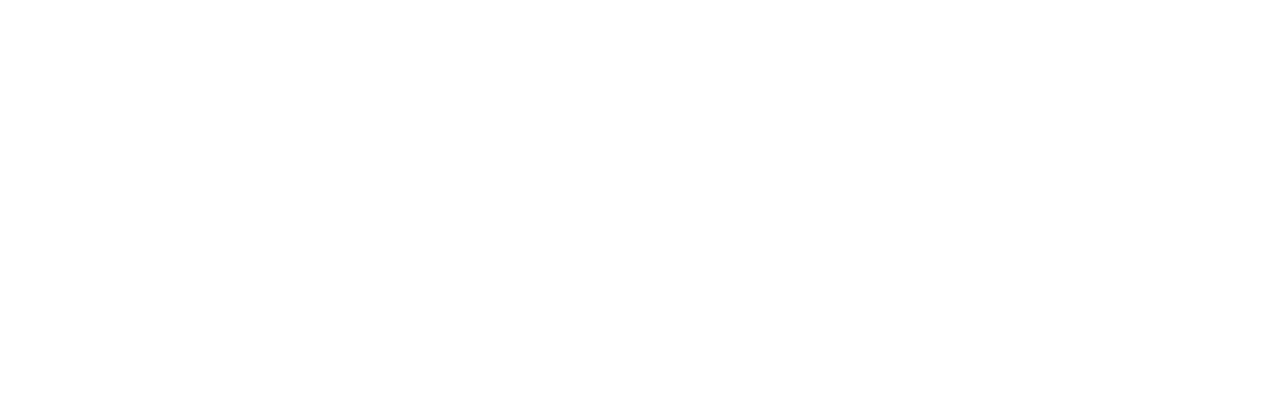
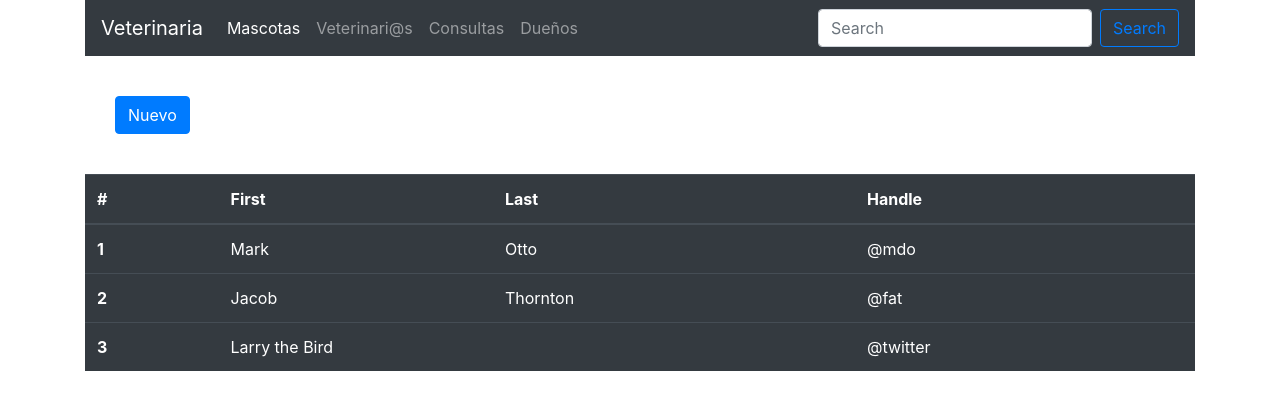
Before and after one commit to Gonza17/Proyecto_Veterinaria, a plain HTML site: page index.html in a window 1280 px wide. Drawn offline with nearby package versions, Linux system fonts and the light colour scheme.

Commit message:
comienzo del proyecto veterinaria

```diff
--- /dev/null
+++ b/css/styles.css
@@ -0,0 +1,3 @@
+.actions-menu{
+    padding: 40px 30px;
+}
--- a/index.html
+++ b/index.html
@@ -1,13 +1,104 @@
 <!doctype html>
 <html lang="en">
-  <head>
+
+<head>
+    <!-- Required meta tags -->
     <meta charset="utf-8">
-    <meta name="viewport" content="width=device-width, initial-scale=1">
+    <meta name="viewport" content="width=device-width, initial-scale=1,
+            shrink-to-fit=no">
+
+    <!-- Bootstrap CSS -->
+    <link rel="stylesheet" href="https://stackpath.bootstrapcdn.com/bootstrap/4.4.1/css/bootstrap.min.css"
+        integrity="sha384-Vkoo8x4CGsO3+Hhxv8T/Q5PaXtkKtu6ug5TOeNV6gBiFeWPGFN9MuhOf23Q9Ifjh" crossorigin="anonymous">
+    <link rel="stylesheet" href="https://use.fontawesome.com/releases/v5.13.0/css/all.css">
+    <link rel="stylesheet" href="https://use.fontawesome.com/releases/v5.13.0/css/v4-shims.css">
+    <link rel="stylesheet" href="/css/styles.css" >
+
     <title>Veterinaria</title>
-    <link href="https://cdn.jsdelivr.net/npm/bootstrap@5.3.0-alpha3/dist/css/bootstrap.min.css" rel="stylesheet" integrity="sha384-KK94CHFLLe+nY2dmCWGMq91rCGa5gtU4mk92HdvYe+M/SXH301p5ILy+dN9+nJOZ" crossorigin="anonymous">
-  </head>
-  <body>
-    <h1></h1>
-    <script src="https://cdn.jsdelivr.net/npm/bootstrap@5.3.0-alpha3/dist/js/bootstrap.bundle.min.js" integrity="sha384-ENjdO4Dr2bkBIFxQpeoTz1HIcje39Wm4jDKdf19U8gI4ddQ3GYNS7NTKfAdVQSZe" crossorigin="anonymous"></script>
-  </body>
+</head>
+
+<body>
+    <div class="container">
+        <!-- Inicio NAV -->
+        <nav class="navbar navbar-dark bg-dark navbar-expand-lg">
+            <a class="navbar-brand" href="#">Veterinaria</a>
+            <button class="navbar-toggler" type="button" data-toggle="collapse" data-target="#navbarColor03"
+                aria-controls="navbarColor03" aria-expanded="false" aria-label="Toggle navigation">
+                <span class="navbar-toggler-icon"></span>
+            </button>
+
+            <div class="collapse navbar-collapse" id="navbarColor03">
+                <ul class="navbar-nav mr-auto">
+                    <li class="nav-item active">
+                        <a class="nav-link" href="index.html">Mascotas<span
+                                class="sr-only">(current)</span></a>
+                    </li>
+                    <li class="nav-item">
+                        <a class="nav-link" href="veterinarias.html">Veterinari@s</a>
+                    </li>
+                    <li class="nav-item">
+                        <a class="nav-link" href="consultas.html">Consultas</a>
+                    </li>
+                    <li class="nav-item">
+                        <a class="nav-link" href="dueños.html">Dueños</a>
+                    </li>
+                </ul>
+                <form class="form-inline">
+                    <input class="form-control mr-sm-2" type="search" placeholder="Search" aria-label="Search">
+                    <button class="btn btn-outline-primary my-2 my-sm-0" type="submit">Search</button>
+                </form>
+            </div>
+        </nav>
+        <!-- fin NAV -->
+        <!-- cuerpo de la pagina -->
+        <div class="actions-menu">
+            <button type="button" class="btn btn-primary">Nuevo</button>
+        </div>
+        <table class="table table-stripped table-hover table-dark">
+            <thead>
+                <tr>
+                  <th scope="col">#</th>
+                  <th scope="col">First</th>
+                  <th scope="col">Last</th>
+                  <th scope="col">Handle</th>
+                </tr>
+              </thead>
+              <tbody>
+                <tr>
+                  <th scope="row">1</th>
+                  <td>Mark</td>
+                  <td>Otto</td>
+                  <td>@mdo</td>
+                </tr>
+                <tr>
+                  <th scope="row">2</th>
+                  <td>Jacob</td>
+                  <td>Thornton</td>
+                  <td>@fat</td>
+                </tr>
+                <tr>
+                  <th scope="row">3</th>
+                  <td colspan="2">Larry the Bird</td>
+                  <td>@twitter</td>
+                </tr>
+              </tbody>
+
+        </table>
+        <!-- fin del cuerpo de la pagina -->
+    <!-- Optional JavaScript -->
+    <!-- jQuery first, then Popper.js, then Bootstrap JS -->
+    <script src="https://code.jquery.com/jquery-3.4.1.slim.min.js"
+        integrity="sha384-J6qa4849blE2+poT4WnyKhv5vZF5SrPo0iEjwBvKU7imGFAV0wwj1yYfoRSJoZ+n"
+        crossorigin="anonymous"></script>
+    <script src="https://cdn.jsdelivr.net/npm/popper.js@1.16.0/dist/umd/popper.min.js"
+        integrity="sha384-Q6E9RHvbIyZFJoft+2mJbHaEWldlvI9IOYy5n3zV9zzTtmI3UksdQRVvoxMfooAo"
+        crossorigin="anonymous"></script>
+    <script src="https://stackpath.bootstrapcdn.com/bootstrap/4.4.1/js/bootstrap.min.js"
+        integrity="sha384-wfSDF2E50Y2D1uUdj0O3uMBJnjuUD4Ih7YwaYd1iqfktj0Uod8GCExl3Og8ifwB6"
+        crossorigin="anonymous"></script>
+    <script defer src="https://use.fontawesome.com/releases/v5.13.0/js/all.js"></script>
+    <script defer src="https://use.fontawesome.com/releases/v5.13.0/js/v4-shims.js"></script>
+    <script src="/veterinaria/js/mascotas.js"></script>
+</body>
+
 </html>
```
